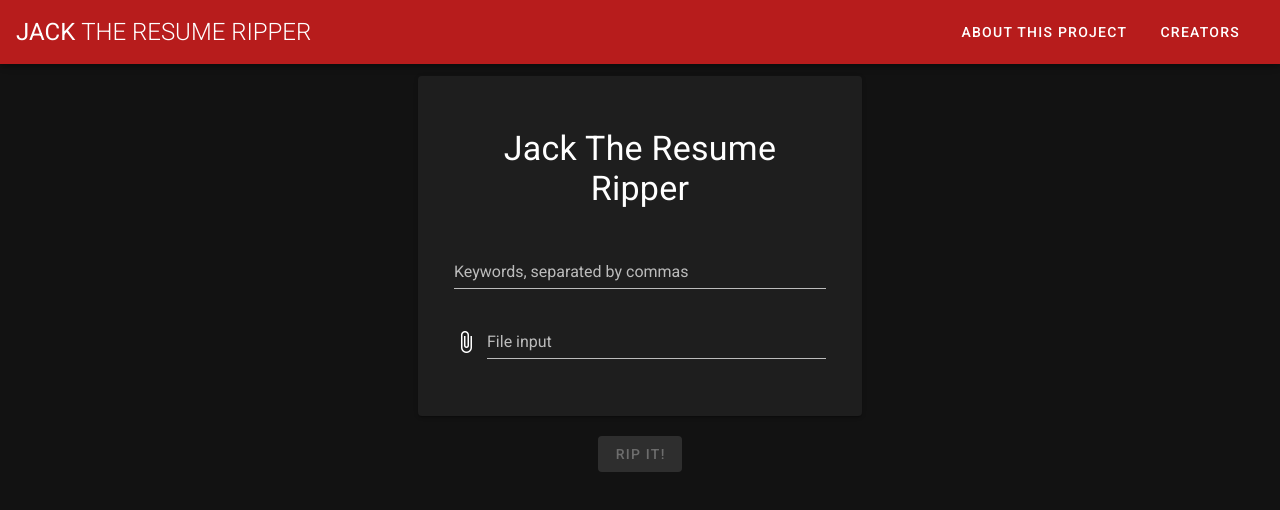
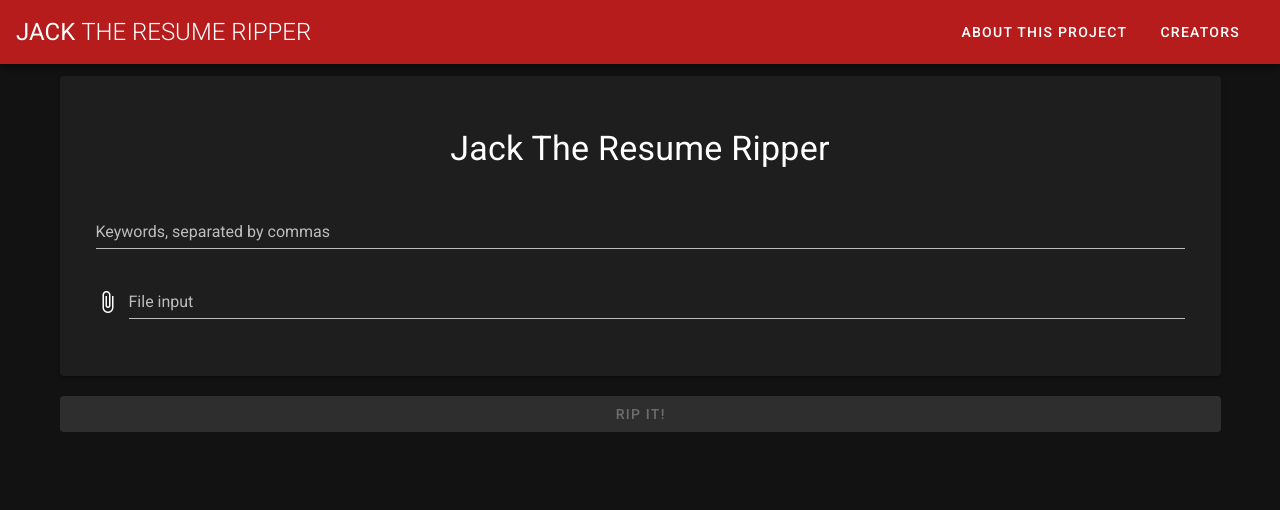
Before and after one commit to nathansmith11170/JackTheResumeRipper, a Vue app in the folder client/jack-the-resume-ripper/: page / in a window 1280 px wide. Shown: the top 510 px of the page. Built offline with nearby package versions, Linux system fonts and the light colour scheme.

Commit message:
Expand card and button width for better (subjective) design

```diff
--- a/client/jack-the-resume-ripper/src/App.vue
+++ b/client/jack-the-resume-ripper/src/App.vue
@@ -102,7 +102,6 @@
             </v-card>
             <v-card
             class="mx-auto pa-9"
-            max-width="444"
             v-if="info==null"
             >
               <v-card-text>
@@ -119,7 +118,8 @@
               <v-btn
               raised color="error"
               @click="uploadButtonClicked"
-              :disabled="ripButtonDisabled">Rip it!</v-btn>
+              :disabled="ripButtonDisabled"
+              block>Rip it!</v-btn>
           </v-flex>
         </v-layout>
       </v-container>
```
